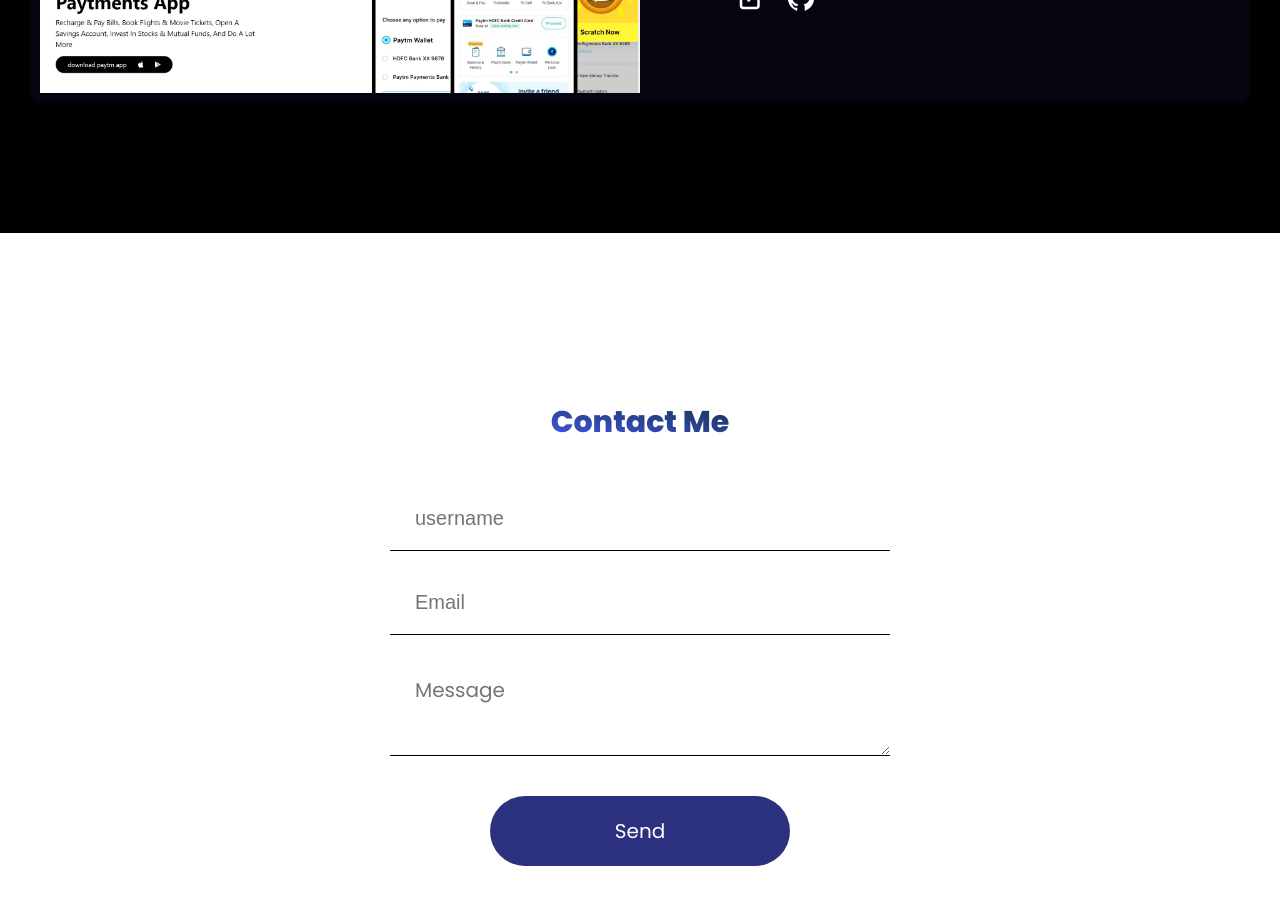
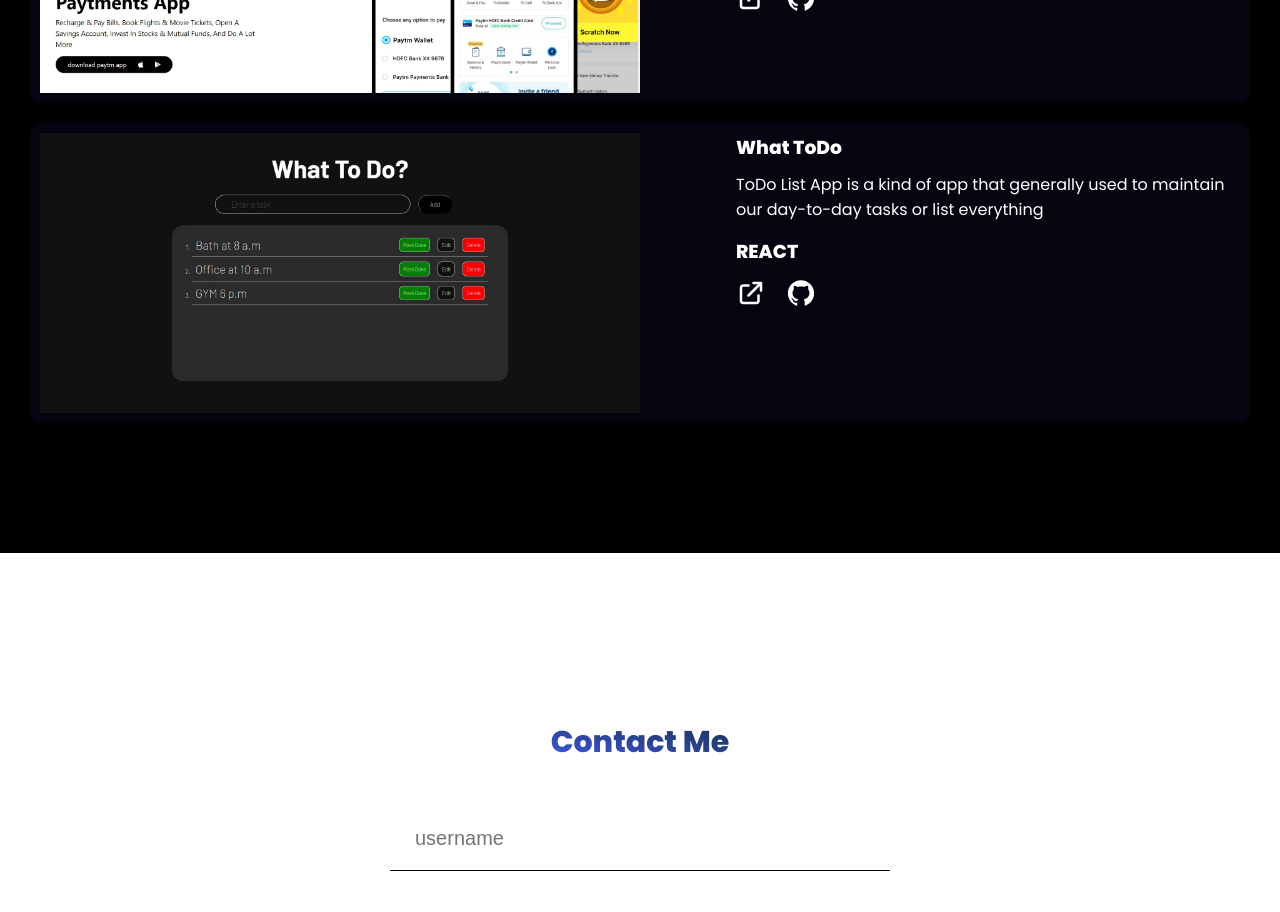
Before and after one commit to ShashankkDev/myportfolio, a React (Vite) app: page / in a window 1280 px wide. Shown: the part 3020-3932 px from the top of the page. Built offline with nearby package versions, Linux system fonts and the light colour scheme.

Commit message:
initial status

```diff
--- a/src/Components/Projects/ProjectComponent/ProjectComponent.jsx
+++ b/src/Components/Projects/ProjectComponent/ProjectComponent.jsx
@@ -35,8 +35,16 @@ const ProjectComponent = () => {
       description: "The Paytm clone app is built using HTML for the structure and content of the web pages, and Tailwind CSS for styling and layout. ",
       imageUrl: '/images/myimage4.jpg',
       tech: "HTML & TailwindCSS",
-      sitelink: "https://jordonshank.github.io/clonePay.github.io/",
+      sitelink: "https://paytm-three.vercel.app/",
       github: "https://github.com/JordonShank/clonePay.github.io",
+    },
+    {
+      title: 'What ToDo',
+      description: "ToDo List App is a kind of app that generally used to maintain our day-to-day tasks or list everything ",
+      imageUrl: '/images/myimage5.jpg',
+      tech: "REACT",
+      sitelink: "https://todo-app-six-indol.vercel.app/",
+      github: "https://github.com/JordonShank/TodoApp",
     }
 
   ]
```
Also changed, not shown: public/images/myimage5.jpg (added).
